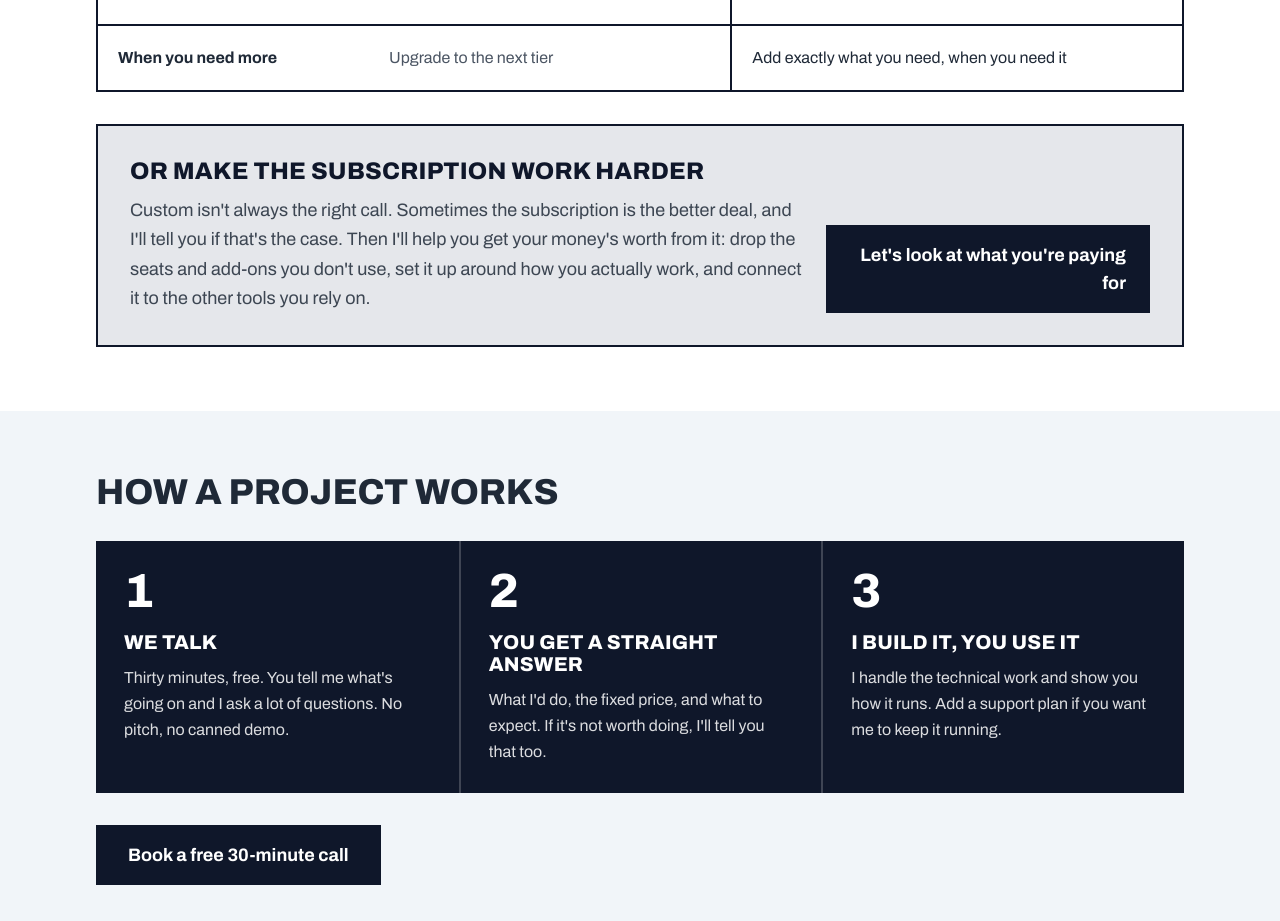
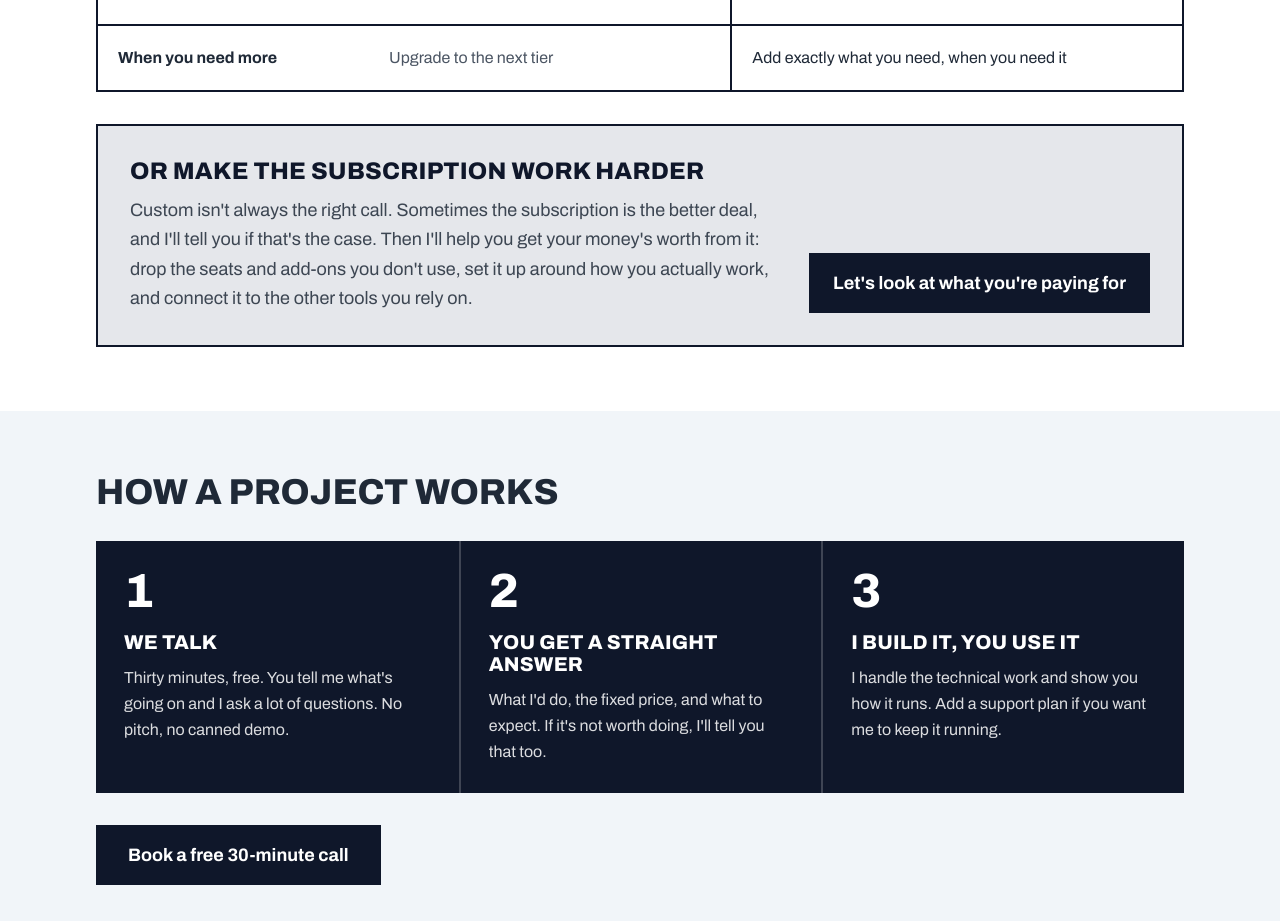
Before and after one commit to jayroman/jayroman-me, a Next.js app: page / in a window 1280 px wide. Shown: the part 2588-3509 px from the top of the page. Built offline with nearby package versions, Linux system fonts and the light colour scheme.

Commit message:
Keep the subscription callout button on one line
Co-Authored-By: Claude Opus 5.5 <noreply@anthropic.com>
Claude-Session: https://claude.ai/code/session_01LuVYpYvqc61V5jx1RS17eQ

```diff
--- a/src/components/SoftwareYouOwn.tsx
+++ b/src/components/SoftwareYouOwn.tsx
@@ -55,8 +55,8 @@ export default function SoftwareYouOwn() {
           ))}
         </div>
 
-        <div className="mt-8 bg-tint border-2 border-navy p-6 sm:p-8 grid grid-cols-1 lg:grid-cols-12 gap-6 items-end">
-          <div className="lg:col-span-8">
+        <div className="mt-8 bg-tint border-2 border-navy p-6 sm:p-8 flex flex-col lg:flex-row lg:items-end gap-6 lg:gap-10">
+          <div className="flex-1">
             <h3 className="display-sm text-xl sm:text-2xl text-navy">
               Or make the subscription work harder
             </h3>
@@ -67,10 +67,10 @@ export default function SoftwareYouOwn() {
               around how you actually work, and connect it to the other tools you rely on.
             </p>
           </div>
-          <div className="lg:col-span-4 lg:text-right">
+          <div className="shrink-0">
             <a
               href="#contact"
-              className="inline-block bg-navy hover:bg-navy-2 text-paper font-bold text-lg px-6 py-4"
+              className="inline-block bg-navy hover:bg-navy-2 text-paper font-bold text-lg px-6 py-4 lg:whitespace-nowrap"
             >
               Let&apos;s look at what you&apos;re paying for
             </a>
```
